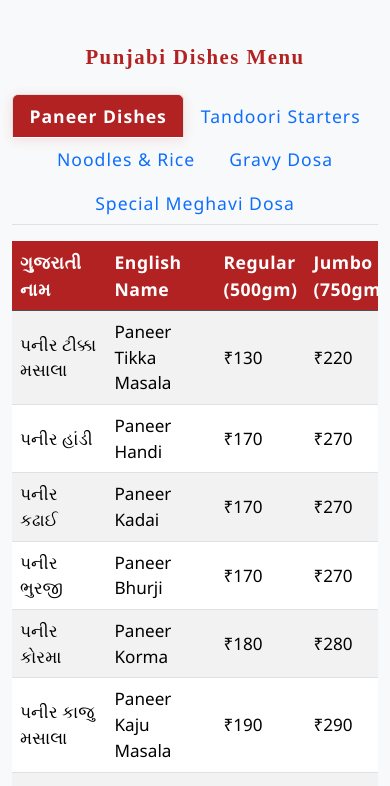
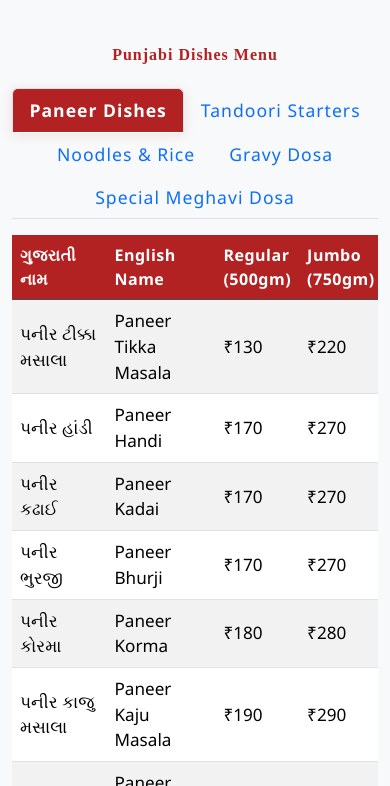
Before and after one commit to ISIDAT69/meghavi, a plain HTML site: page index.html in a window 390 px wide. Shown: the part 314-1100 px from the top of the page. Drawn offline with nearby package versions, Linux system fonts and the light colour scheme.

Commit message:
Update style.css

```diff
--- a/style.css
+++ b/style.css
@@ -64,7 +64,7 @@ body {
 #menu h2 {
     font-family: 'Merriweather', serif;
     color: #b22222;
-    letter-spacing: 1.5px;
+    letter-spacing: 1px;
     font-weight: 700;
 }
 
@@ -86,7 +86,7 @@ body {
 .table thead th {
     background: #b22222 !important;
     color: #fff;
-    font-size: 1.1rem;
+    font-size: 1rem;
     letter-spacing: 0.5px;
 }
 .table tbody tr {
@@ -125,7 +125,7 @@ footer img {
         padding: 0.5rem 1rem;
     }
     #menu h2 {
-        font-size: 1.3rem;
+        font-size: 1rem;
     }
 }
 
```
